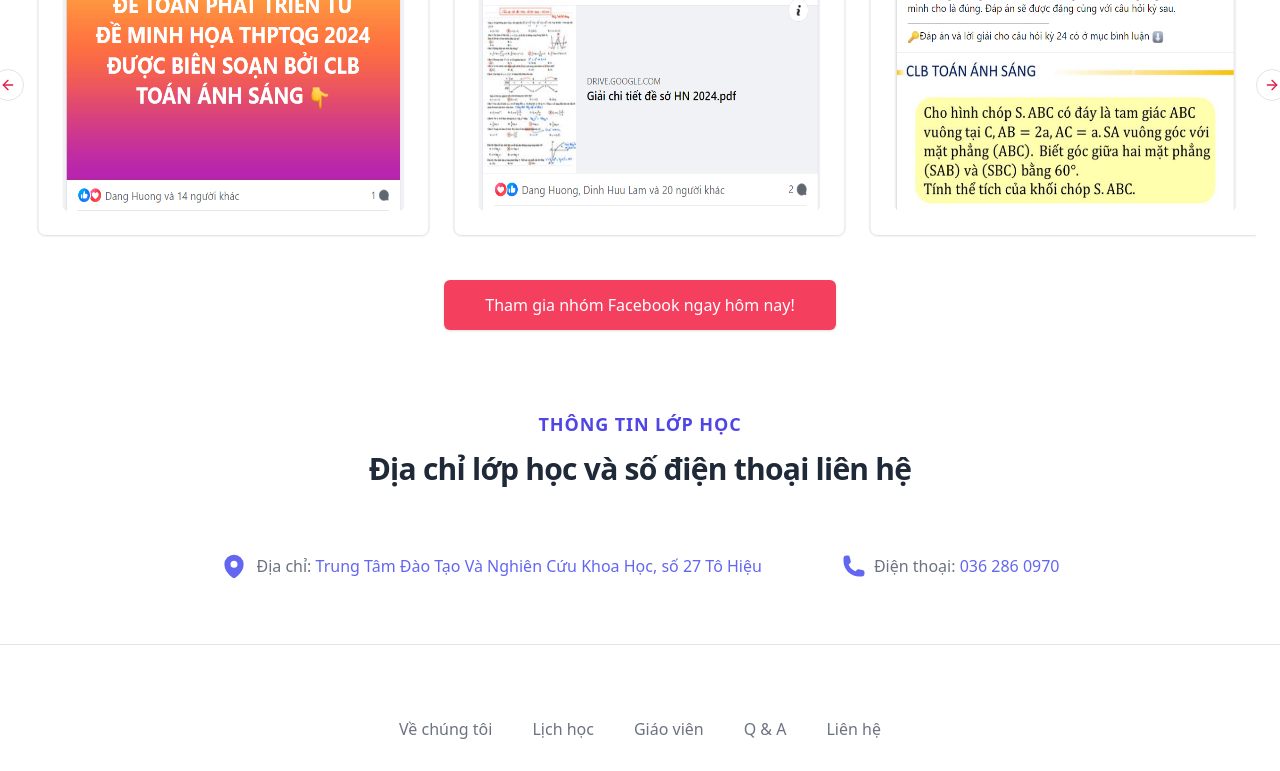
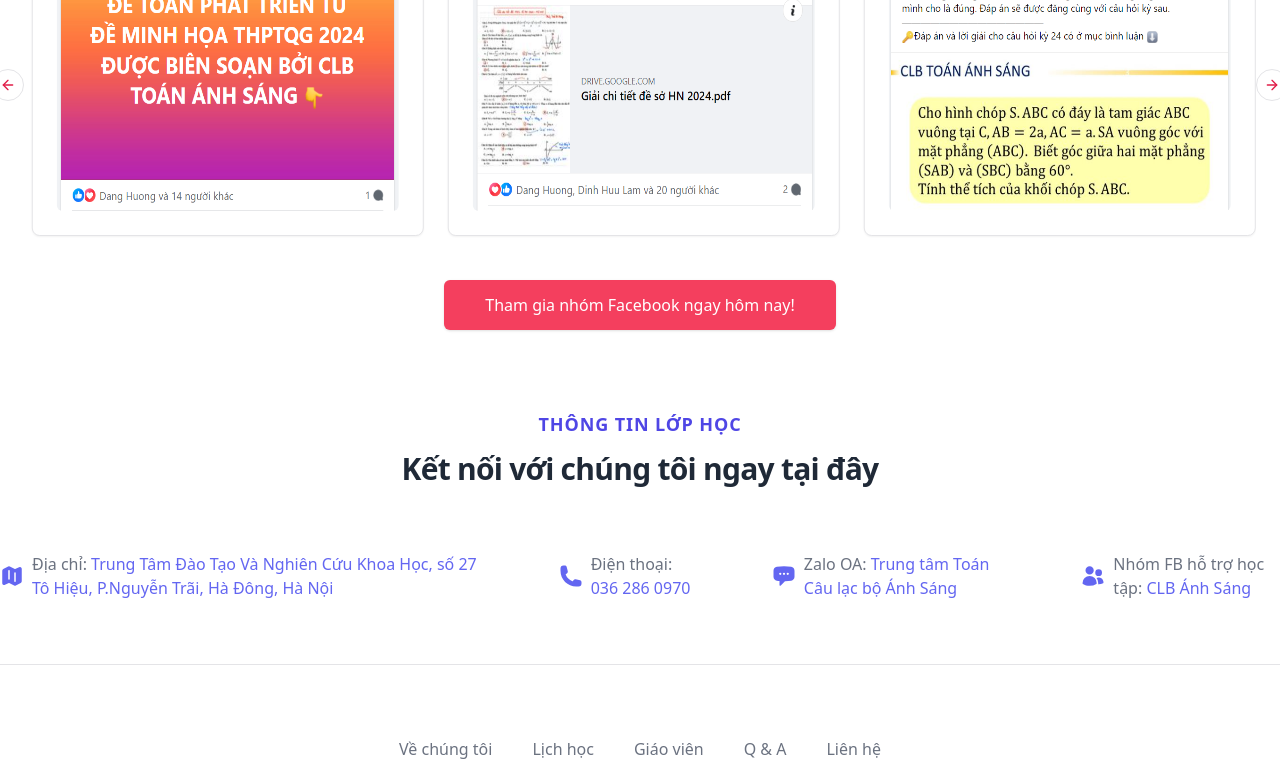
Before and after one commit to linhpksw/tuyensinh2024, a Next.js app: page / in a window 1280 px wide. Shown: the part 4347-5118 px from the top of the page. Built offline with nearby package versions, Linux system fonts and the light colour scheme.

Commit message:
edit: UI for website

```diff
--- a/package.json
+++ b/package.json
@@ -21,6 +21,7 @@
         "clsx": "^2.1.0",
         "embla-carousel-autoplay": "^8.0.2",
         "embla-carousel-react": "^8.0.2",
+        "heroicons": "^2.1.5",
         "js-cookie": "^3.0.5",
         "lucide-react": "^0.372.0",
         "mongodb": "^6.5.0",
--- a/src/components/feature/GradeTab.jsx
+++ b/src/components/feature/GradeTab.jsx
@@ -61,7 +61,7 @@
                     <SectionTitle
                         id='info'
                         pretitle='Thông tin lớp học'
-                        title='Địa chỉ lớp học và số điện thoại liên hệ'>
+                        title='Kết nối với chúng tôi ngay tại đây'>
                     </SectionTitle>
 
                     <Info data={info} />
--- a/src/components/feature/Info.jsx
+++ b/src/components/feature/Info.jsx
@@ -1,23 +1,43 @@
 import React from 'react'
-import { MapPinIcon, PhoneIcon } from "@heroicons/react/24/solid"
-import Link from "next/link"
+import { MapPinIcon, PhoneIcon, ChatBubbleLeftEllipsisIcon, UsersIcon, MapIcon } from "@heroicons/react/24/solid"
 
 const Info = ({ data }) => {
     return (
         <div className="container w-full px-8 lg:pt-8 pb-8 lg:pb-16 border-b-[1px] mx-auto xl:px-0">
             <div className="flex flex-col gap-5 md:flex-row md:justify-center md:items-center md:gap-20">
-                <div className="flex items-start md:items-center gap-2">
-                    <MapPinIcon className="w-9 h-9 sm:w-8 sm:h-8 md:w-7 md:h-7 text-indigo-500" />
+
+                <div className="flex items-center gap-2">
+                    <div>
+                        <MapIcon className="w-5 h-5 sm:w-6 sm:h-6 text-indigo-500" />
+                    </div>
 
                     <p className="text-gray-500">
-                        Địa chỉ: <Link className="text-indigo-500 hover:text-indigo-400" href={data.googleMap}>{data.address}</Link>
+                        Địa chỉ: <a target="_blank" className="text-indigo-500 hover:text-indigo-400" href={data.googleMap}>{data.address}</a>
                     </p>
                 </div>
 
                 <div className="flex items-center gap-2">
-                    <PhoneIcon className="w-5 h-5 sm:w-6 sm:h-6 text-indigo-500" />
+                    <div>
+                        <PhoneIcon className="w-5 h-5 sm:w-6 sm:h-6 text-indigo-500" />
+                    </div>
 
                     <p className="text-gray-500">Điện thoại: <a href={`tel:${data.phone}`} className="text-indigo-500 hover:text-indigo-400 whitespace-nowrap">{data.displayPhone}</a></p>
+                </div>
+
+                <div className="flex items-center gap-2">
+                    <div>
+                        <ChatBubbleLeftEllipsisIcon className="w-5 h-5 sm:w-6 sm:h-6 text-indigo-500" />
+                    </div>
+
+                    <p className="text-gray-500">Zalo OA: <a target="_blank" className="text-indigo-500 hover:text-indigo-400" href={data.zaloOA}>{data.zaloOAName}</a></p>
+                </div>
+
+                <div className="flex items-center gap-2">
+                    <div className='items-start'>
+                        <UsersIcon className=" w-5 h-5 sm:w-6 sm:h-6 text-indigo-500" />
+                    </div>
+
+                    <p className="text-gray-500">Nhóm FB hỗ trợ học tập: <a target="_blank" className="text-indigo-500 hover:text-indigo-400" href={data.groupFB}>{data.groupFBName}</a></p>
                 </div>
             </div>
         </div>
--- a/src/pages/api/send-email.js
+++ b/src/pages/api/send-email.js
@@ -172,14 +172,7 @@
   </a>
 
   <p>
-    <b style="margin-top: 20px; color: #4b5563;">Zalo OA:</b>
-    <a href="${info.zaloOA}"
-      >Trung tâm Toán Câu lạc bộ Ánh Sáng</a
-    >
-  </p>
-
-  <p>
-    <b style="color: #4b5563;">Địa chỉ:</b>
+    <b style="margin-top: 20px; color: #4b5563;">Địa chỉ:</b>
     <a href="${info.googleMap}"
       >${info.address}</a
     >
@@ -188,6 +181,18 @@
     <b style="color: #4b5563;">Cô Hường phụ trách: </b>
     <a href="tel:${info.phone}">${info.displayPhone}</a>
   </p>
+  <p>
+    <b style="color: #4b5563;">Zalo OA:</b>
+    <a href="${info.zaloOA}"
+      >${info.zaloOAName}</a
+    >
+  </p>
+  <p>
+    <b style="color: #4b5563;">Nhóm FB hỗ trợ học tập:</b>
+    <a href="${info.groupFB}"
+      >${info.groupFBName}</a
+    >
+  </p>
 </body>
   `;
 
```
Also changed, not shown: src/lib/data.js, 1 other file (tests, documents, lock files or other folders).
